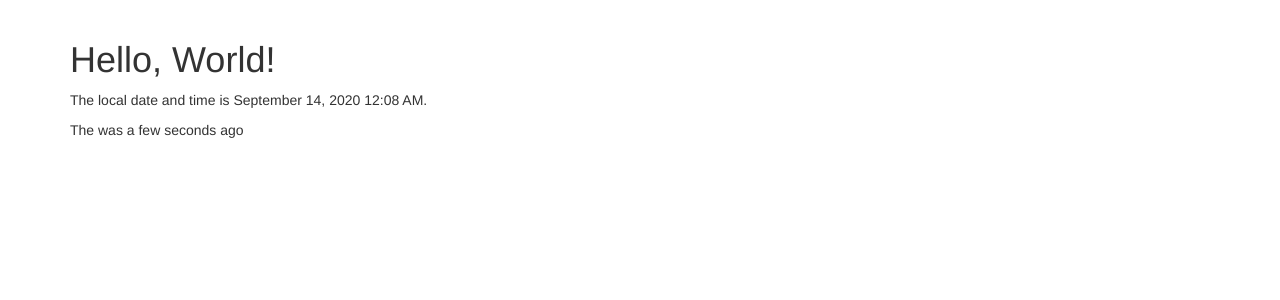
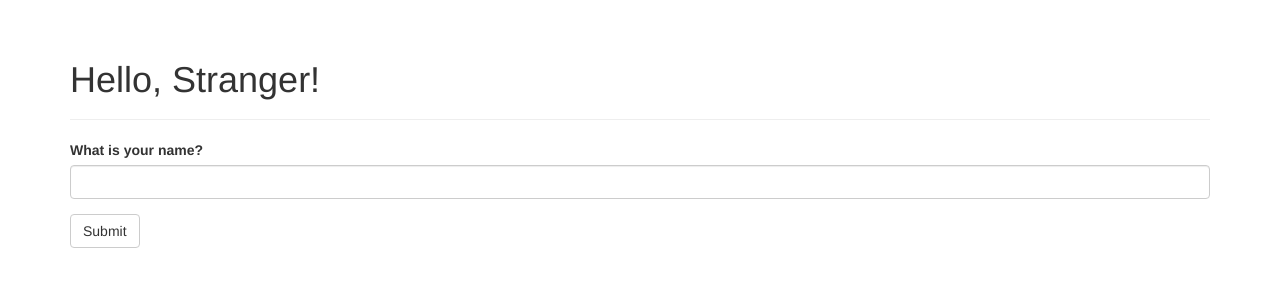
Before and after one commit to cmotek/grinberg_walkthrough, a Flask app: page / in a window 1280 px wide. Shown: the part 52-352 px from the top of the page. Run offline with Flask 2, Linux system fonts and the light colour scheme; some libraries are stand-ins or nearby versions.

Commit message:
chapterfourwork

```diff
--- a/flask_practice/hello.py
+++ b/flask_practice/hello.py
@@ -3,14 +3,23 @@ from flask_bootstrap import Bootstrap
 from flask_moment import Moment
 from datetime import datetime
 from flask import request
+from flask_wtf import FlaskForm
+from wtforms import StringField, SubmitField
+from wtforms.validators import DataRequired
 app = Flask(__name__)
+app.config['SECRET_KEY'] = 'hard to guess string'
 bootstrap = Bootstrap(app)
 moment = Moment(app)
 
 
-@app.route('/')
+@app.route('/', methods=['GET', 'POST'])
 def index():
-    return render_template('index.html', current_time=datetime.utcnow())
+    name = None
+    form = NameForm()
+    if form.validate_on_submit():
+        name = form.name.data
+        form.name.data = ''
+    return render_template('index.html', form=form, name=name)
 
 @app.route('/user/<name>')
 def user(name):
@@ -23,3 +32,7 @@ def page_not_dound(e):
 @app.errorhandler(500)
 def internal_server_error(e):
     return render_template('500.html'), 500
+
+class NameForm(FlaskForm):
+    name = StringField('What is your name?', validators=[DataRequired()])
+    submit = SubmitField('Submit')
--- a/flask_practice/templates/base.html
+++ b/flask_practice/templates/base.html
@@ -33,6 +33,7 @@
 {% block scripts %}
 {{ super() }}
 {{ moment.include_moment() }}
+{{ moment.locale('es') }}
 {% endblock %}
 
 {% block content %}
--- a/flask_practice/templates/index.html
+++ b/flask_practice/templates/index.html
@@ -1,10 +1,11 @@
 {% extends "base.html" %}
-{% block title %}Index{% endblock %}
+{% import "bootstrap/wtf.html" as wtf %}
+{% block title %}Flasky{% endblock %}
 
 
 {% block page_content %}
-<h1>Hello, World!</h1>
-<p>The local date and time is {{ moment(current_time).format('LLL') }}.</p>
-<p>The was {{ moment(current_time).fromNow(refresh=True) }}</p>
-
+<div class="page-header">
+    <h1>Hello, {% if name %}{{ name }}{% else %}Stranger{% endif %}!</h1>
+</div>
+{{ wtf.quick_form(form) }}
 {% endblock %}
```
